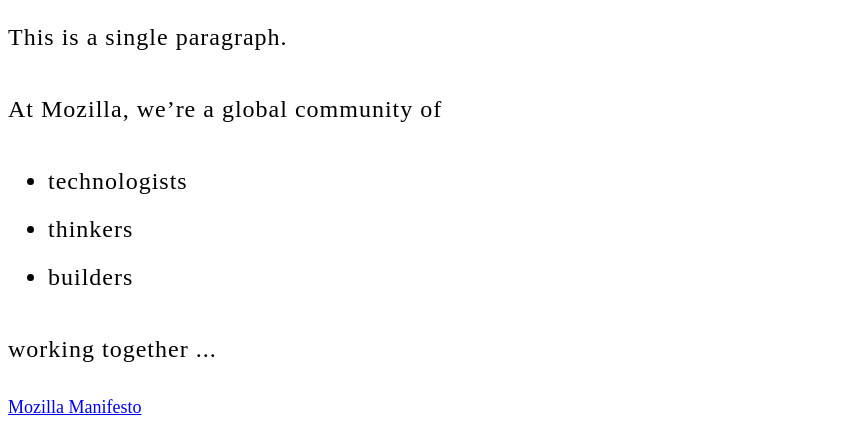
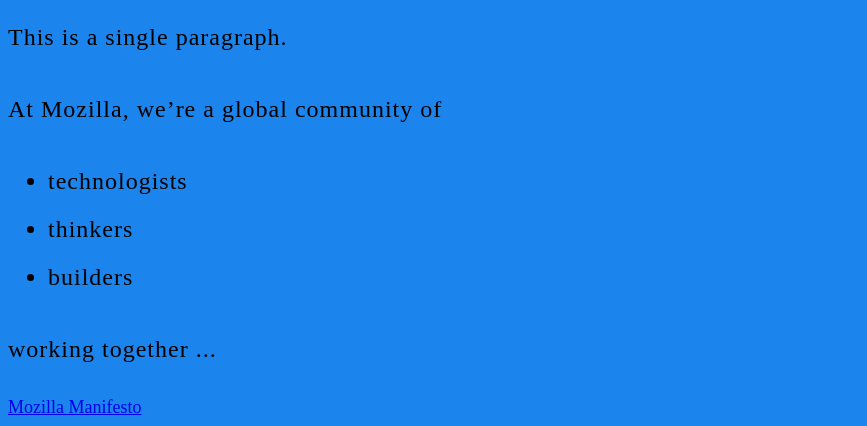
Before and after one commit to scwoptoy/test-site, a plain HTML site: page index.html in a window 1280 px wide. Shown: the part 825-1251 px from the top of the page, without its empty margins (0-867 px from the left). Drawn offline with Linux system fonts and the light colour scheme; a web font is replaced by a local one.

Commit message:
changed background color to blue

```diff
--- a/styles/style.css
+++ b/styles/style.css
@@ -1,6 +1,7 @@
 html {
   font-size: 18px; /* px means "pixels": the base font size is now 10 pixels high  */
   font-family: 'Solway', serif; /* this should be the rest of the output you got from Google fonts */
+  background-color: #1B84ED;
 }
 
 h1 {
```
